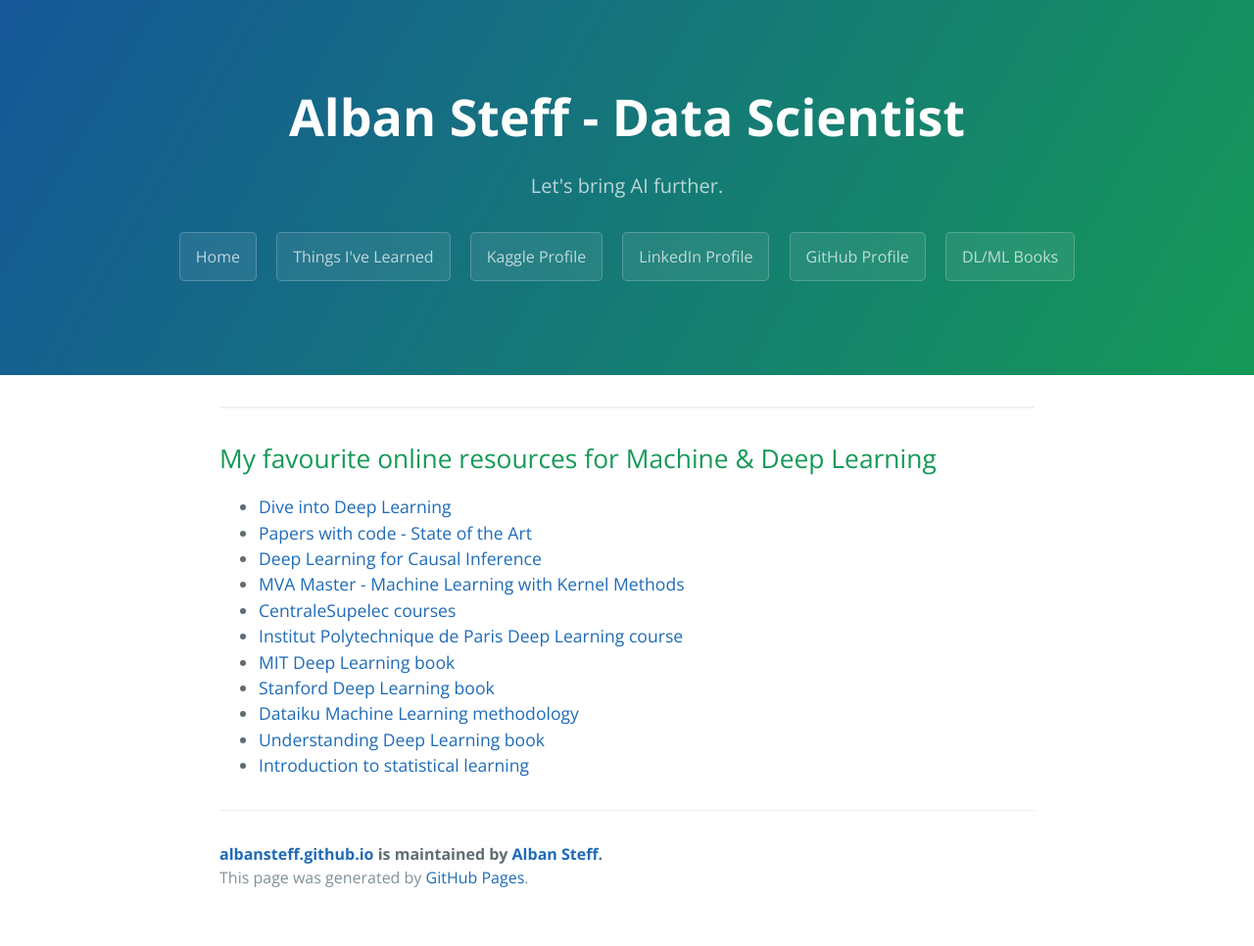
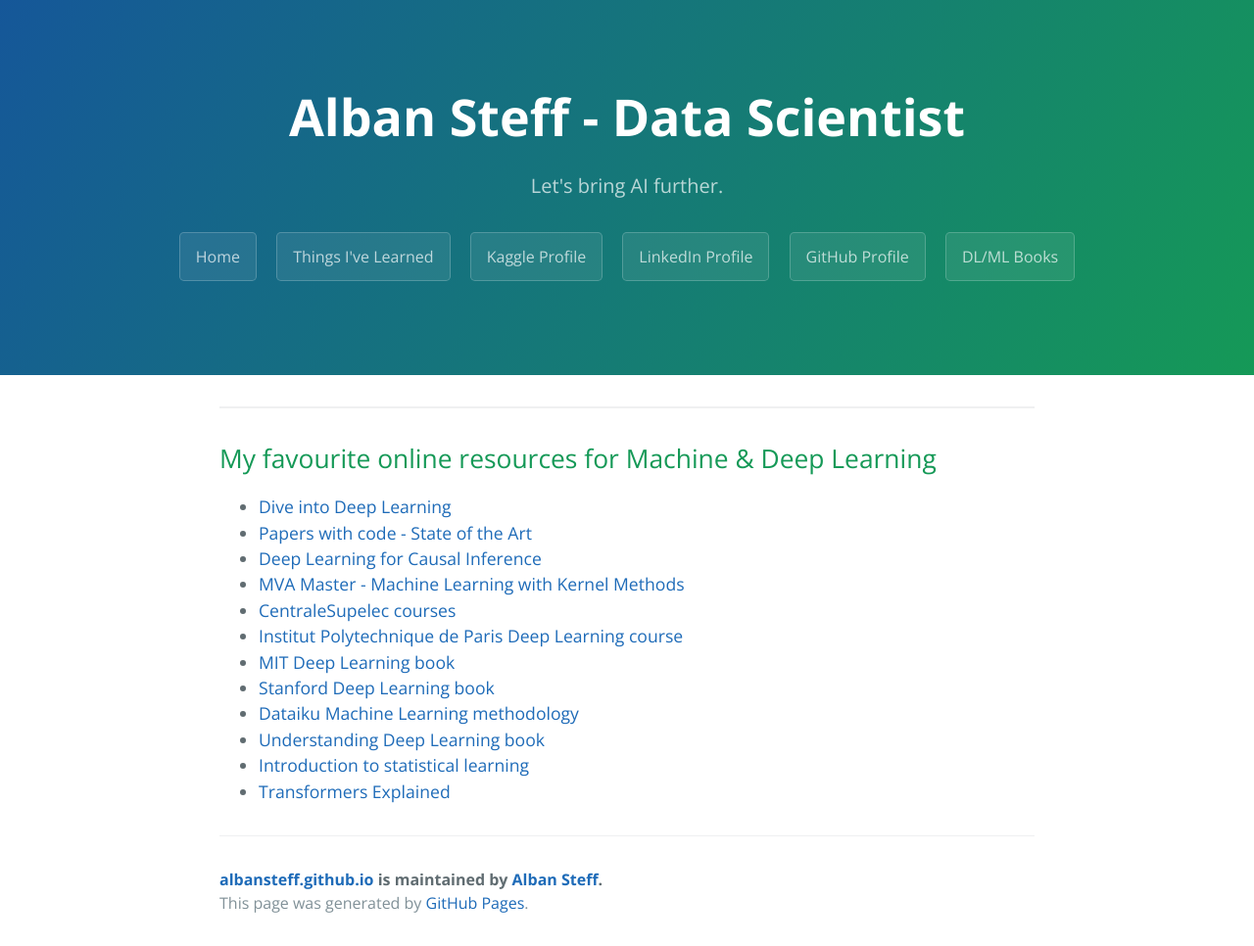
Before and after one commit to albansteff/albansteff.github.io, a Jekyll site: the page built from books.md, in a window 1280 px wide. Shown: the whole page at 98% size. Built offline with Jekyll 4.4.1, drawn with Linux system fonts in a browser that asks for light colours; our own code applies the rules of GitHub Pages for plain Markdown files; before the commit the page ends 940 px from its top, so only the background shows below that.

Commit message:
Update books.md

```diff
--- a/books.md
+++ b/books.md
@@ -13,3 +13,4 @@
 - [Dataiku Machine Learning methodology](https://s3.amazonaws.com/primeglobal-assets/downloads/200623-ML-basics-DATAIKU_jfpansard.pdf){:target="_blank"}
 - [Understanding Deep Learning book](https://udlbook.github.io/udlbook/){:target="_blank"}
 - [Introduction to statistical learning](https://www.statlearning.com/){:target="_blank"}
+- [Transformers Explained](https://www.youtube.com/watch?v=TQQlZhbC5ps&ab_channel=CodeEmporium){:target="_blank"}
```
